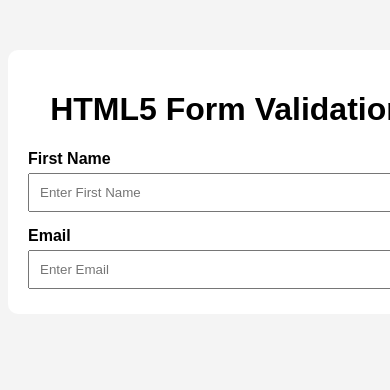
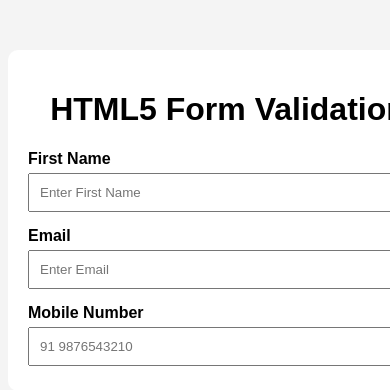
Before and after one commit to Jaysi1701/HTML-CSS-Javascript, a plain HTML site: page index.html in a window 390 px wide. Shown: the top 390 px of the page. Drawn offline with Linux system fonts and the light colour scheme.

Commit message:
Added UC3 Mobile Number Validation

```diff
--- a/index.html
+++ b/index.html
@@ -17,27 +17,34 @@
         <!-- First Name -->
 
         <label for="name">First Name</label>
-
         <input
             type="text"
             id="name"
             placeholder="Enter First Name"
             oninput="validateName()">
-
         <span id="nameError"></span>
 
 
         <!-- Email -->
 
         <label for="email">Email</label>
-
         <input
             type="text"
             id="email"
             placeholder="Enter Email"
             oninput="validateEmail()">
+        <span id="emailError"></span>
 
-        <span id="emailError"></span>
+
+        <!-- Mobile Number -->
+
+        <label for="mobile">Mobile Number</label>
+        <input
+            type="text"
+            id="mobile"
+            placeholder="91 9876543210"
+            oninput="validateMobile()">
+        <span id="mobileError"></span>
 
     </form>
 
--- a/js/form.js
+++ b/js/form.js
@@ -42,3 +42,26 @@ function validateEmail(){
         "Enter a valid email address";
     }
 }
+
+
+// UC3 - Mobile Validation
+
+function validateMobile(){
+
+    const mobile =
+        document.getElementById("mobile").value;
+
+    const error =
+        document.getElementById("mobileError");
+
+    const mobileRegex =
+        /^[0-9]{2}\s[0-9]{10}$/;
+
+    if(mobileRegex.test(mobile)){
+        error.textContent = "";
+    }
+    else{
+        error.textContent =
+        "Format should be 91 9876543210";
+    }
+}
```
